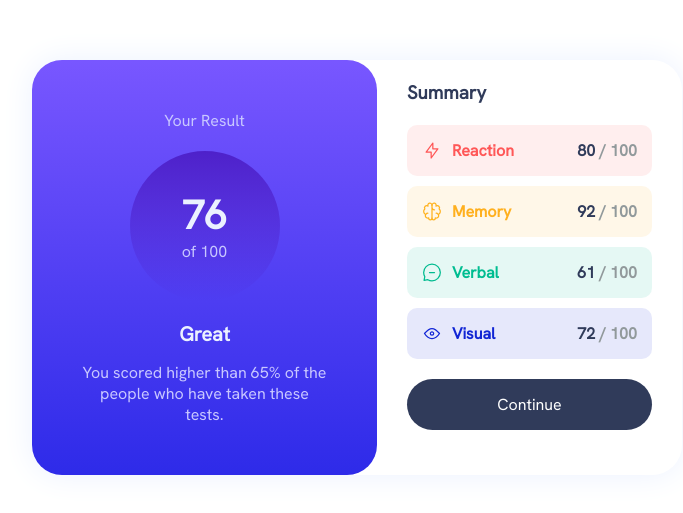
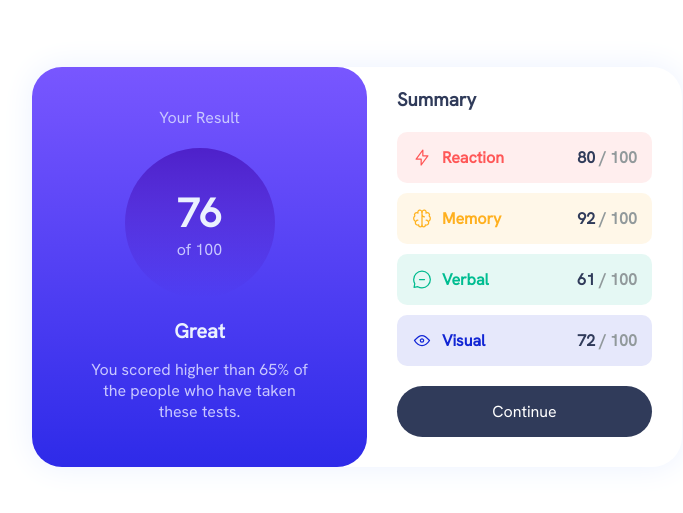
Before and after one commit to MitiaElodie/results-summary-component-main, a Vue app: page / in a window 1280 px wide. Shown: the part 133-646 px from the top of the page, without its empty margins (283-966 px from the left). Built offline with nearby package versions, Linux system fonts and the light colour scheme.

Commit message:
add padding to the description

```diff
--- a/src/App.vue
+++ b/src/App.vue
@@ -156,7 +156,7 @@ $dark-gray-blue: hsl(224, 30%, 27%);
     background: linear-gradient($light-slate-blue, $light-royal-blue);
     color: $pale-blue;
 
-    padding: 50px;
+    padding: 40px;
     border-radius: 30px;
   }
 
@@ -202,6 +202,10 @@ $dark-gray-blue: hsl(224, 30%, 27%);
   &__comment {
     margin-bottom: 15px;
   }
+
+  &__description {
+    padding: 0 10px;
+  }
 }
 
 @media screen and (min-width: 600px) {
```
